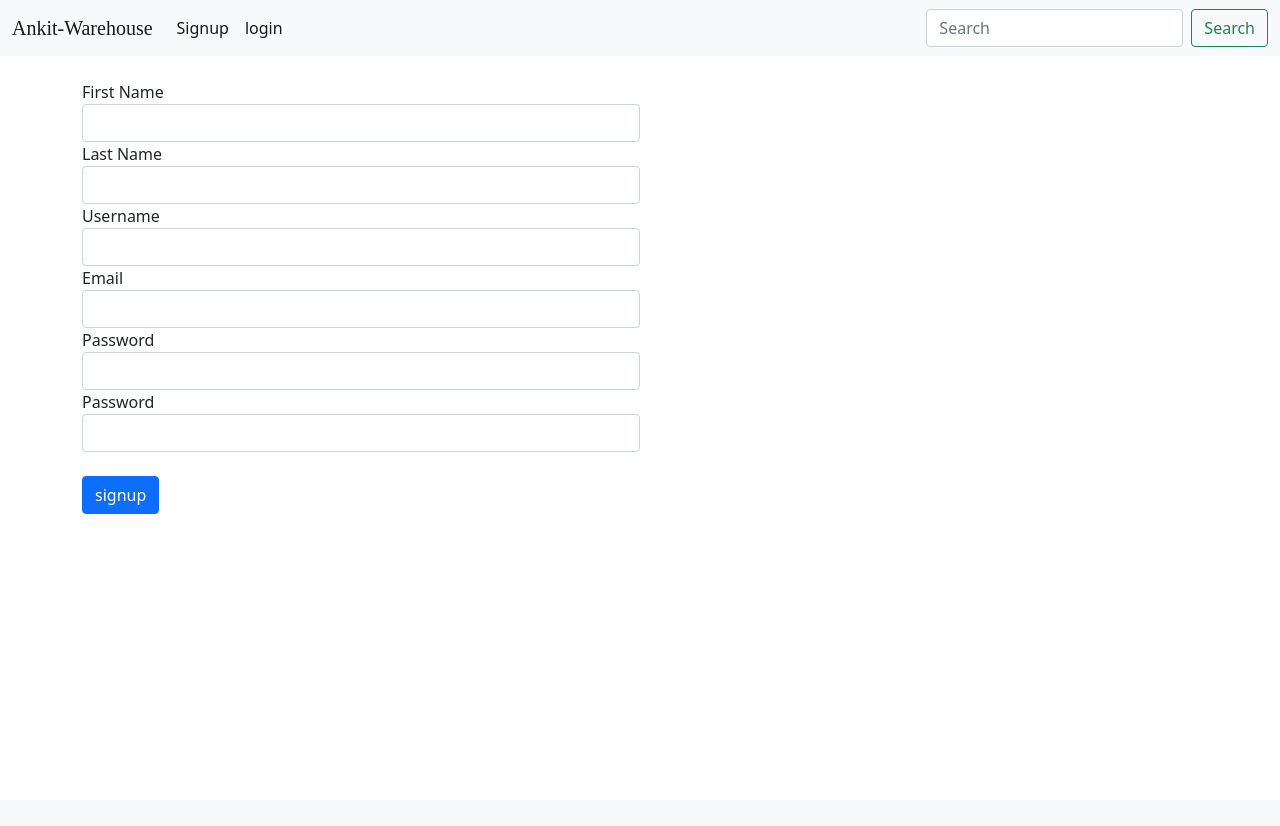
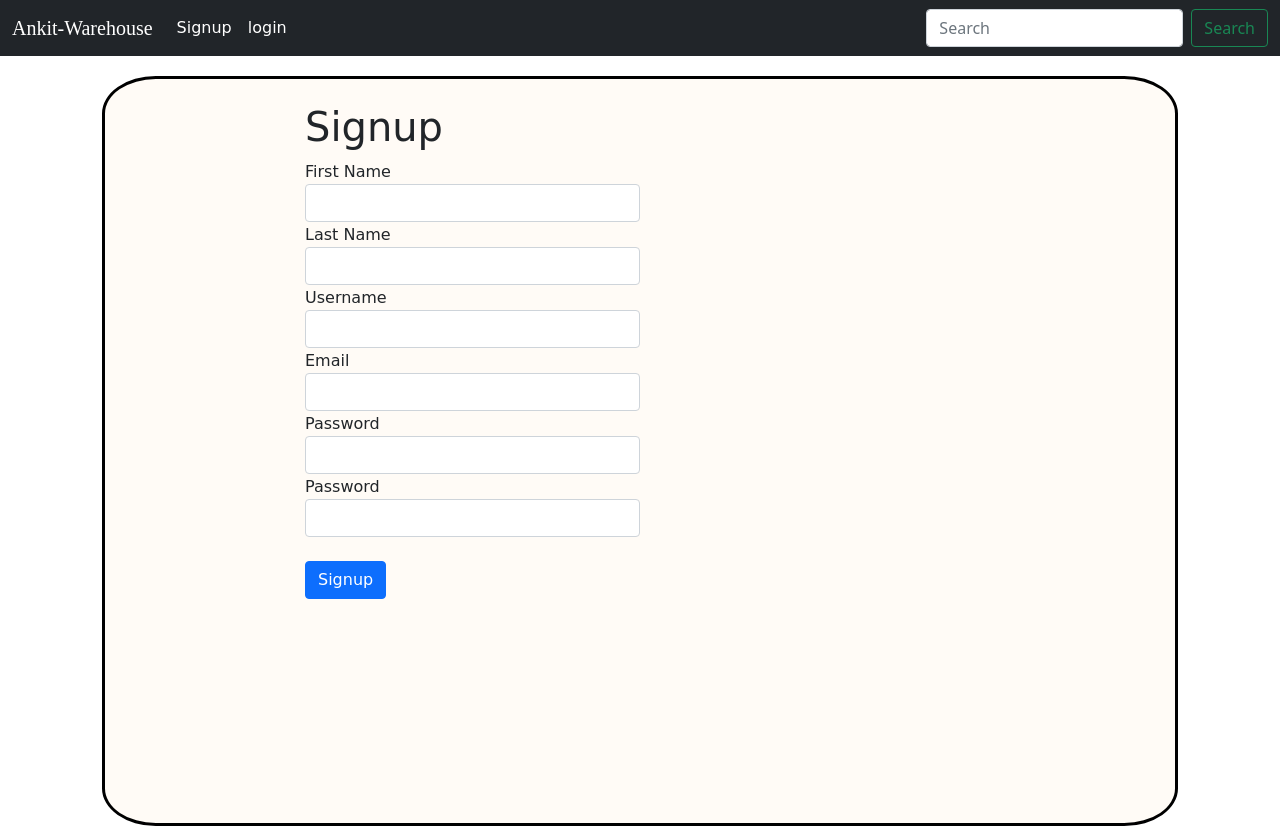
Before and after one commit to Ankit-Developer143/Car-House, a Django app: page /signup/ in a window 1280 px wide. Before the commit the page ends 514 px from the top, so only its background shows below. Run offline with Django 3.2, Linux system fonts and the light colour scheme; some libraries are stand-ins or nearby versions.

Commit message:
Watch Car

```diff
--- a/servicing/static/css/style.css
+++ b/servicing/static/css/style.css
@@ -158,8 +158,3 @@ h5{
   color: white;
   font-family: 'Dancing Script', cursive;
 }
-
-
-.login-bg{
-  background-image: url(../images/img/car.jpg);
-}
--- a/servicing/templates/base.html
+++ b/servicing/templates/base.html
@@ -12,14 +12,15 @@
     <!-- Bootstrap CSS -->
     <link href="https://cdn.jsdelivr.net/npm/bootstrap@5.0.0-beta1/dist/css/bootstrap.min.css" rel="stylesheet" integrity="sha384-giJF6kkoqNQ00vy+HMDP7azOuL0xtbfIcaT9wjKHr8RbDVddVHyTfAAsrekwKmP1" crossorigin="anonymous">
     <title>{% block title %}{% endblock%}</title>
+
   </head>
   <body>
 
 
 
-    <nav class="navbar navbar-expand-lg navbar-light bg-light">
+    <nav class="navbar navbar-expand-lg navbar-dark bg-dark">
       <div class="container-fluid">
-        <a class="navbar-brand" href="#" style="font-family: 'Josefin Slab', serif;">Ankit-Warehouse</a>
+        <a class="navbar-brand" href="{% url 'home' %}" style="font-family: 'Josefin Slab', serif;">Ankit-Warehouse</a>
         <button
           class="navbar-toggler"
           type="button"
@@ -35,27 +36,29 @@
           <ul class="navbar-nav me-auto mb-2 mb-lg-0">
             {% if user.is_authenticated %}
             <li class="nav-item">
-              <a class="nav-link active" aria-current="page" href="{% url 'home' %}">Home</a>
+              <a  style="font-family: 'Lobster', cursive;" class="nav-link active" aria-current="page" href="{% url 'home' %}">Home</a>
+            </li>
+            <li class="nav-item">
+              <a  style="font-family: 'Lobster', cursive;" class="nav-link active" aria-current="page" href="{% url 'main' %}">Models</a>
+            </li>
+            <li class="nav-item">
+              <a  style="font-family: 'Lobster', cursive;" class="nav-link active" aria-current="page" href="{% url 'create' %}">Upload-data</a>
             </li>
             {% else %}
             <li class="nav-item">
-              <a class="nav-link active" aria-current="page" href="{% url 'signup' %}">Signup</a>
+              <a class="nav-link active"  style="font-family: 'Lobster', cursive;" aria-current="page" href="{% url 'signup' %}">Signup</a>
             </li>
             <li class="nav-item">
-              <a class="nav-link active" aria-current="page" href="{% url 'login' %}">login</a>
+              <a  style="font-family: 'Lobster', cursive;" class="nav-link active" aria-current="page" href="{% url 'login' %}">login</a>
             </li>
             {% endif %}
           </ul>
-          <form class="d-flex">
-            <input
-              class="form-control me-2"
-              type="search"
-              placeholder="Search"
-              aria-label="Search"
-            />
-            <button class="btn btn-outline-success" type="submit">
-              Search
-            </button>
+          <form class="d-flex" action="{% url 'search' %}">
+
+
+
+            <input class="form-control me-2 "name="keywords" type="search" placeholder="Search" aria-label="Search"/>
+            <button class="btn btn-outline-success" type="submit">Search</button>
             {% if user.is_authenticated %}
              <button style="border-radius:5px"> <a class="nav-link active"  style="text-decoration:none;" aria-current="page" href="{% url 'logout' %}">logout</a> </button>
               {% endif %}
--- a/servicing/templates/home.html
+++ b/servicing/templates/home.html
@@ -16,7 +16,7 @@
                   <div class="card-body">
                   <h4 class="card-title" style="font-family: 'Satisfy', cursive;">Owner:{{cardetails.car_owner}}</h4>
 
-                  <p class="card-text" style="font-family: 'Josefin Slab', serif;">{{cardetails.car_notes| truncatechars:10}}</p>
+                  <p class="card-text" style="font-family: 'Josefin Slab', serif;">{{cardetails.car_notes| truncatechars:30}}</p>
                   <button type="button" class="btn btn-outline-success text-center"><a style="text-decoration: none;color: inherit;" href="{% url 'cardetails' cardetails.id   %}">More Details</a></button>
                   <button type="button" class="btn btn-outline-success text-center"><a style="text-decoration: none;color: inherit;" href="{% url 'delete_order' cardetails.id   %}">Delete </a></button>
           </div>
--- a/servicing/templates/signup.html
+++ b/servicing/templates/signup.html
@@ -11,35 +11,37 @@
           </div>
         {% endfor %}
         {% endif %}
-    <form action="" method="post" class="pt-4">
+
+    <form action="" method="post" class="pt-4" style="border: solid black; padding: 200px; padding-top: 50px;margin-top: 100px; border-radius: 5%;margin: 20px; background-color: rgba(255, 235, 205, 0.192);">
+        <h1 style="font-family: 'Lobster', cursive;">Signup</h1>
         {% csrf_token %}
         <div class="form-col">
             <div class="form-group col-md-6">
-                <label>First Name</label>
+                <label style="font-family: 'Lobster', cursive;">First Name</label>
                 <input type="text" class="form-control" name="first_name">
             </div>
             <div class="form-group col-md-6">
-                <label>Last Name</label>
+                <label style="font-family: 'Lobster', cursive;">Last Name</label>
                 <input type="text" class="form-control" name="last_name">
             </div>
             <div class="form-group col-md-6">
-                <label>Username</label>
+                <label style="font-family: 'Lobster', cursive;">Username</label>
                 <input type="text" class="form-control" name="username">
             </div>
             <div class="form-group col-md-6">
-                <label for="inputEmail4">Email</label>
+                <label for="inputEmail4" style="font-family: 'Lobster', cursive;">Email</label>
                 <input type="email" class="form-control" id="inputEmail4" name="email">
             </div>
             <div class="form-group col-md-6">
-                <label for="inputPassword4">Password</label>
+                <label for="inputPassword4" style="font-family: 'Lobster', cursive;">Password</label>
                 <input type="password" class="form-control" id="inputPassword4" name="password1">
             </div>
             <div class="form-group col-md-6">
-                <label for="inputPassword4">Password</label>
+                <label for="inputPassword4" style="font-family: 'Lobster', cursive;">Password</label>
                 <input type="password" class="form-control" id="inputPassword4" name="password2">
             </div>
         </div>
-        <button style="margin-top: 20px; " type="submit" class="btn btn-primary ml-3  my-4">signup</button><br>
+        <button style="margin-top: 20px; font-family: 'Lobster', cursive;" type="submit" class="btn btn-primary ml-3  my-4">Signup</button><br>
 
     </form>
     </div>
--- a/servicing/urls.py
+++ b/servicing/urls.py
@@ -9,5 +9,6 @@ urlpatterns = [
     path('delete_order/<str:id>/',views.delete,name = 'delete_order'),
     path('signup/',views.signup,name = "signup"),
     path('login/',views.login,name = "login"),
-    path('logout/',views.logout,name = 'logout')
+    path('logout/',views.logout,name = 'logout'),
+    path('search/',views.search,name = 'search')
     ]
--- a/servicing/views.py
+++ b/servicing/views.py
@@ -118,3 +118,18 @@ def login(request):
 def logout(request):
     auth.logout(request)
     return redirect('login')
+
+
+
+def search(request):
+    queryset_list = Car.objects.order_by('description')
+    if 'keywords' in request.GET:
+        keywords = request.GET['keywords']
+        if keywords:
+            queryset_list = queryset_list.filter(car_model__icontains=keywords)
+
+
+    context = {
+        'products':queryset_list
+    }
+    return render(request,'search.html',context)
```
Also changed, not shown: servicing/templates/details.html (+3 -6 lines), servicing/templates/login.html (+11 -6 lines), servicing/templates/search.html (added, +31 -0 lines), db.sqlite3, media/photos/nur-alamin-xifUN_Mkf8Y-unsplash.jpg (added), media/photos/obi-onyeador-DCtoUgKWJoY-unsplash.jpg (added), 6 other files.
